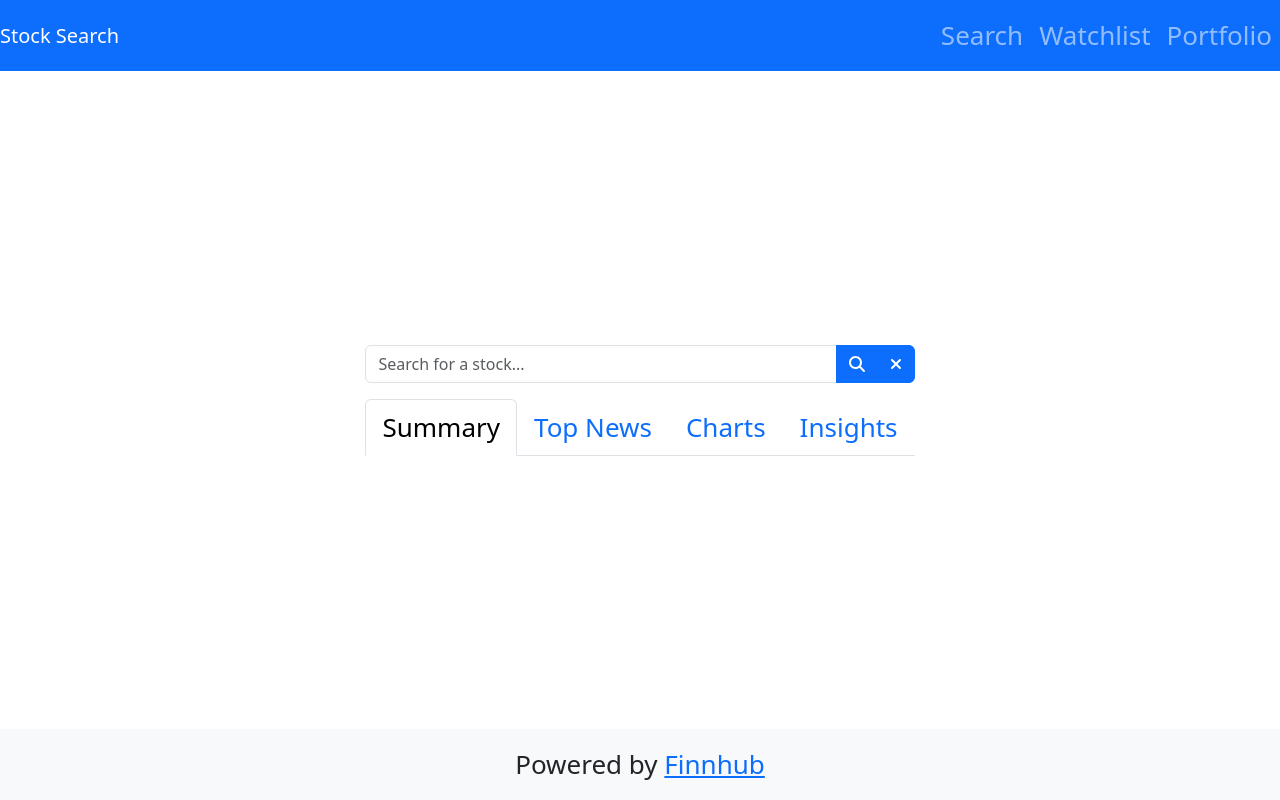
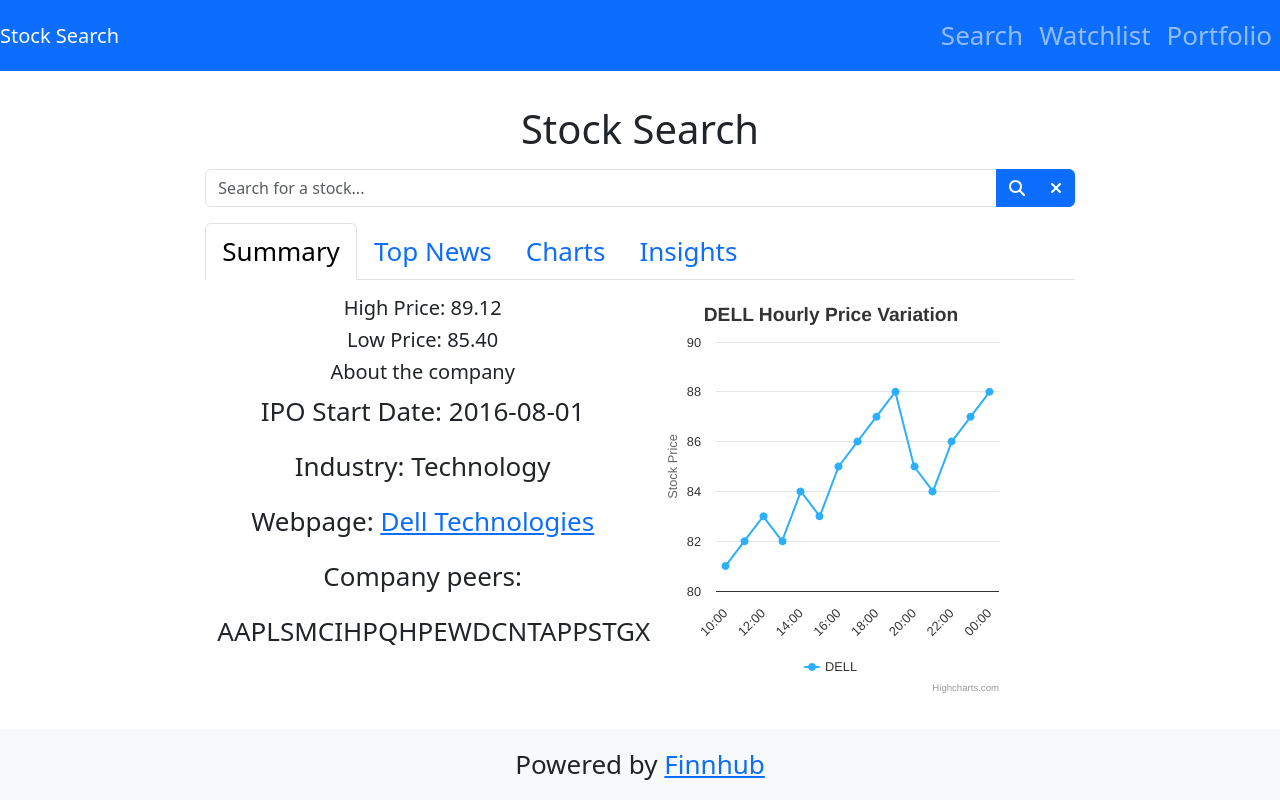
Before and after one commit to Shingo8843/Stock_Trading-Website_React_Nodejs_, a React (Vite) app in the folder my-react-app/: page / in a window 1280 px wide. Built offline with nearby package versions, Linux system fonts and the light colour scheme.

Commit message:
add components for summary, news

```diff
--- a/my-react-app/package.json
+++ b/my-react-app/package.json
@@ -15,6 +15,7 @@
     "bootstrap": "^5.3.3",
     "cors": "^2.8.5",
     "dotenv": "^16.4.5",
+    "highcharts-react-official": "^3.2.1",
     "mongodb": "^6.4.0",
     "multer": "^1.4.5-lts.1",
     "react": "^18.2.0",
--- a/my-react-app/src/Search/News.jsx
+++ b/my-react-app/src/Search/News.jsx
@@ -0,0 +1,27 @@
+import React from "react";
+import { Card } from "react-bootstrap";
+import PropTypes from "prop-types";
+
+function News({ image, title, description, url }) {
+  return (
+    <Card>
+      <Card.Img variant="top" src={image} />
+      <Card.Body>
+        <Card.Title>{title}</Card.Title>
+        <Card.Text>{description}</Card.Text>
+        <Card.Link href={url} target="_blank">
+          Read More
+        </Card.Link>
+      </Card.Body>
+    </Card>
+  );
+}
+
+News.propTypes = {
+  image: PropTypes.string.isRequired,
+  title: PropTypes.string.isRequired,
+  description: PropTypes.string,
+  url: PropTypes.string.isRequired,
+};
+
+export default News;
--- a/my-react-app/src/Search/Summary.jsx
+++ b/my-react-app/src/Search/Summary.jsx
@@ -1,4 +1,83 @@
+import React from "react";
+import { Container, Row, Col } from "react-bootstrap";
+import HighchartsReact from "highcharts-react-official";
+import Highcharts from "highcharts";
 function Summary() {
-  return <h2>Summary</h2>;
+  const stockData = {
+    highPrice: "89.12",
+    lowPrice: "85.40",
+    openPrice: "81.29",
+    prevClose: "81.39",
+    ipoDate: "2016-08-01",
+    industry: "Technology",
+    webpage: "https://www.delltechnologies.com/",
+    peers: ["AAPL", "SMCI", "HPQ", "HPE", "WDC", "NTAP", "PSTG", "XRX"],
+  };
+  const options = {
+    title: {
+      text: "DELL Hourly Price Variation",
+    },
+    xAxis: {
+      type: "datetime",
+      categories: [
+        "10:00",
+        "11:00",
+        "12:00",
+        "13:00",
+        "14:00",
+        "15:00",
+        "16:00",
+        "17:00",
+        "18:00",
+        "19:00",
+        "20:00",
+        "21:00",
+        "22:00",
+        "23:00",
+        "00:00",
+      ],
+    },
+    yAxis: {
+      title: {
+        text: "Stock Price",
+      },
+    },
+    series: [
+      {
+        name: "DELL",
+        data: [81, 82, 83, 82, 84, 83, 85, 86, 87, 88, 85, 84, 86, 87, 88],
+      },
+    ],
+  };
+  return (
+    <Container fluid>
+      <Row>
+        <Col md={6} variance="dark">
+          <h5>High Price: {stockData.highPrice}</h5>
+          <h5>Low Price: {stockData.lowPrice}</h5>
+
+          <h5>About the company</h5>
+          <p>IPO Start Date: {stockData.ipoDate}</p>
+          <p>Industry: {stockData.industry}</p>
+          <p>
+            Webpage: <a href={stockData.webpage}>Dell Technologies</a>
+          </p>
+
+          <p>Company peers:</p>
+          <div>
+            {stockData.peers.map((peer, index) => (
+              <span key={index} className="peer-link">
+                {peer}
+              </span>
+            ))}
+          </div>
+        </Col>
+        <Col md={6}>
+          <HighchartsReact highcharts={Highcharts} options={options} />
+        </Col>
+      </Row>
+    </Container>
+  );
 }
+
 export default Summary;
--- a/my-react-app/src/Search/TopNews.jsx
+++ b/my-react-app/src/Search/TopNews.jsx
@@ -1,7 +1,59 @@
+import News from "./News";
 function TopNews() {
+  var newsList = [
+    {
+      Source: "BBC",
+      PublishedDate: "2021-01-15T00:00:00Z",
+      Title: "Covid-19: UK to close all travel corridors from Monday",
+      Description:
+        "The prime minister says it is the right time to end the daily televised press briefings.",
+      Url: "https://www.bbc.com/news/uk-55681861",
+    },
+    {
+      Source: "CNN",
+      PublishedDate: "2021-01-15T00:00:00Z",
+      Title: "Biden unveils $1.9 trillion Covid relief package",
+      Description:
+        "The president-elect has unveiled a plan to help the US through the coronavirus pandemic.",
+      Url: "https://www.cnn.com/2021/01/14/politics/biden-economic-relief-package-coronavirus/index.html",
+    },
+    {
+      Source: "ABC",
+      PublishedDate: "2021-01-15T00:00:00Z",
+      Title: "Trump to leave Washington on morning of Biden's inauguration",
+      Description:
+        "The president will leave office on Wednesday morning, ahead of Joe Biden's inauguration.",
+      Url: "https://abcnews.go.com/Politics/trump-leave-washington-morning-bidens-inauguration/story?id=75299064",
+    },
+    {
+      Source: "NBC",
+      PublishedDate: "2021-01-15T00:00:00Z",
+      Title: "Biden to propose 8-year citizenship path, faster for DACA",
+      Description:
+        "The president-elect will propose an eight-year path to citizenship, faster for DACA recipients.",
+      Url: "https://www.nbcnews.com",
+    },
+    {
+      Source: "CBS",
+      PublishedDate: "2021-01-15T00:00:00Z",
+      Title: "Biden to propose 8-year citizenship path, faster for DACA",
+      Description:
+        "The president-elect will propose an eight-year path to citizenship, faster for DACA recipients.",
+      Url: "https://www.cbsnews.com",
+    },
+  ];
   return (
-    <div>
-      <h2>Top News</h2>
+    <div className="topnews">
+      {newsList.map((newsItem, index) => (
+        <News
+          key={index}
+          source={newsItem.Source}
+          publishedDate={newsItem.PublishedDate}
+          title={newsItem.Title}
+          description={newsItem.Description}
+          url={newsItem.Url}
+        />
+      ))}
     </div>
   );
 }
--- a/my-react-app/src/index.css
+++ b/my-react-app/src/index.css
@@ -1,17 +1,3 @@
-:root {
-  font-family: Inter, system-ui, Avenir, Helvetica, Arial, sans-serif;
-  line-height: 1.5;
-  font-weight: 400;
-
-  color-scheme: light dark;
-  color: rgba(255, 255, 255, 0.87);
-  background-color: #242424;
-
-  font-synthesis: none;
-  text-rendering: optimizeLegibility;
-  -webkit-font-smoothing: antialiased;
-  -moz-osx-font-smoothing: grayscale;
-}
 .App {
   text-align: center;
   width: 100%;
@@ -21,5 +7,4 @@
   align-items: center;
   justify-content: center;
   font-size: calc(10px + 2vmin);
-  color: white;
 }
```
Also changed, not shown: my-react-app/src/Search/ShareModal.jsx (added), my-react-app/src/Share.jsx (deleted), 2 other files (tests, documents, lock files or other folders).
